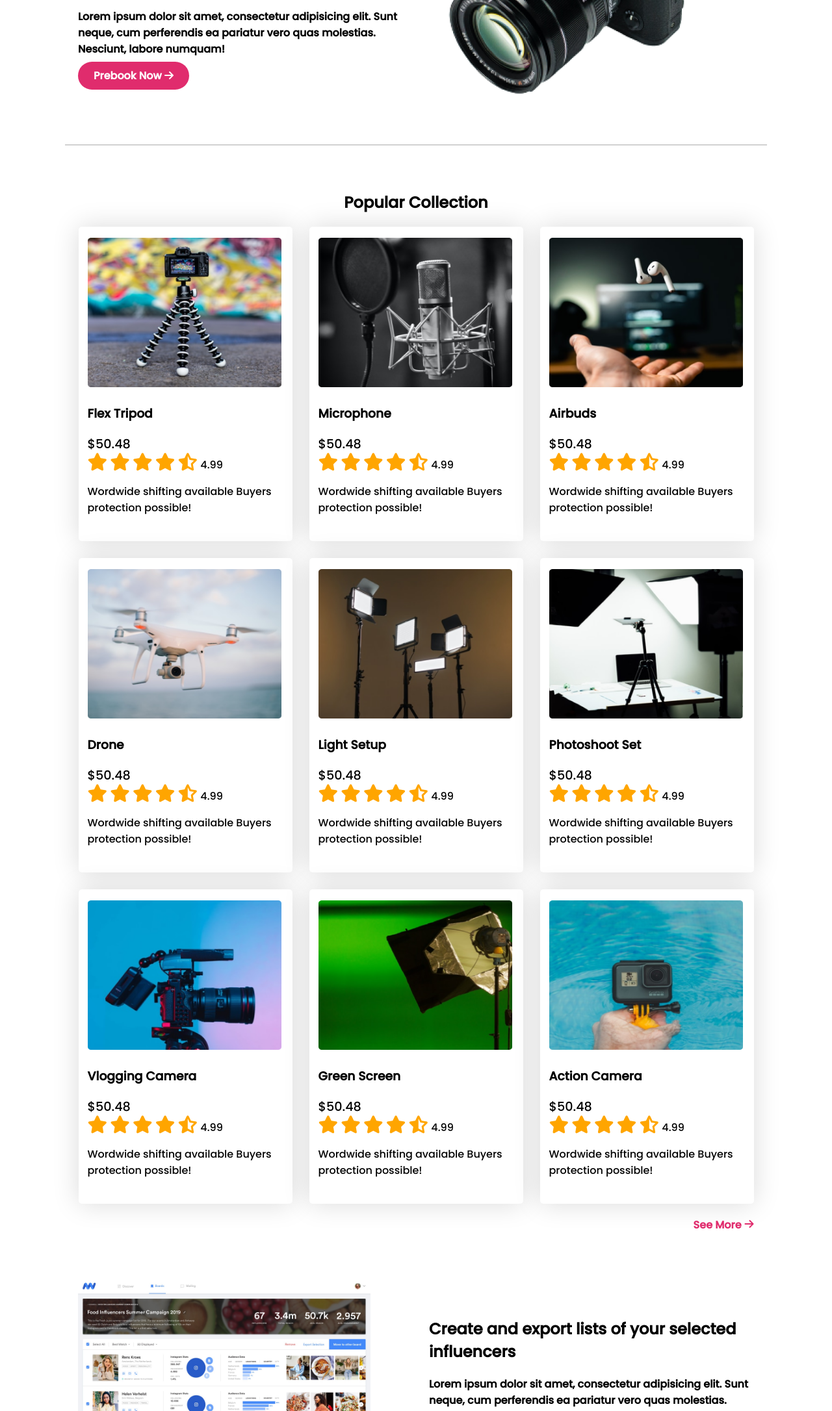
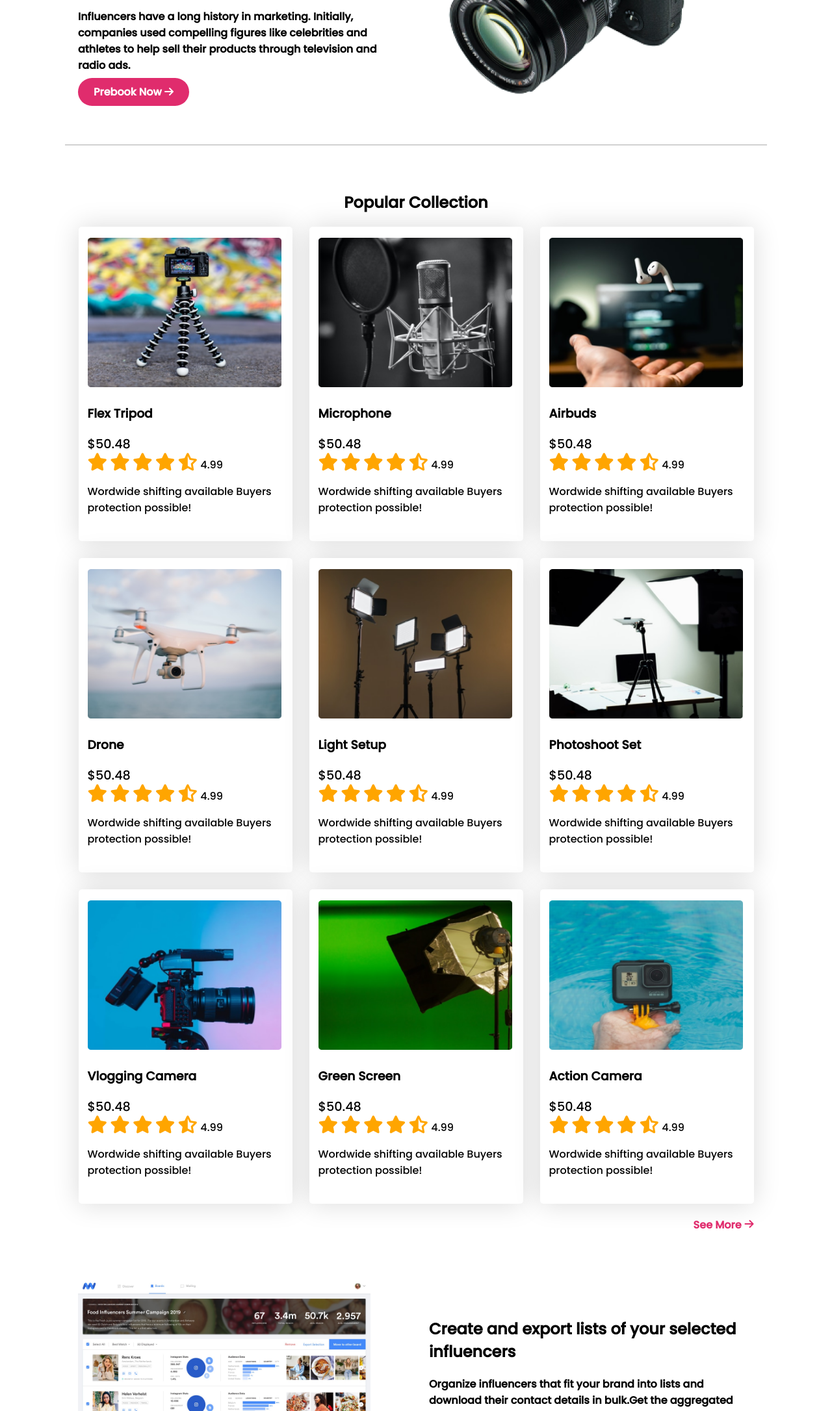
Before and after one commit to HasanAhamed1/Influencer-gear, a plain HTML site: page index.html in a window 1280 px wide. Shown: the part 382-2554 px from the top of the page at 65% size. Drawn offline with Linux system fonts and the light colour scheme.

Commit message:
text added

```diff
--- a/index.html
+++ b/index.html
@@ -37,7 +37,7 @@
         <div class="width">
             <div id="booking-text">
                 <h1>Start your Journey as Influencer</h1>
-            <p>Lorem ipsum dolor sit amet, consectetur adipisicing elit. Sunt neque, cum perferendis ea pariatur vero quas molestias. Nesciunt, labore numquam!</p>
+            <p>Influencers have a long history in marketing. Initially, companies used compelling figures like celebrities and athletes to help sell their products through television and radio ads.</p>
             <a class="new-link"href="">Prebook Now <i class="fas fa-arrow-right"></i></a>
             </div>
         </div>
@@ -165,7 +165,7 @@
             <div class="width">
                 <div id="booking-text">
                     <h2>Create and export lists of your selected influencers</h1>
-                <p>Lorem ipsum dolor sit amet, consectetur adipisicing elit. Sunt neque, cum perferendis ea pariatur vero quas molestias.</p>
+                <p>Organize influencers that fit your brand into lists and download their contact details in bulk.Get the aggregated metrics of the whole influencer list and see the scope of your campaigns.</p>
                 <a class="new-link"href="">Create Free Account <i class="fas fa-arrow-right"></i></a>
                 </div>
             </div>
```
